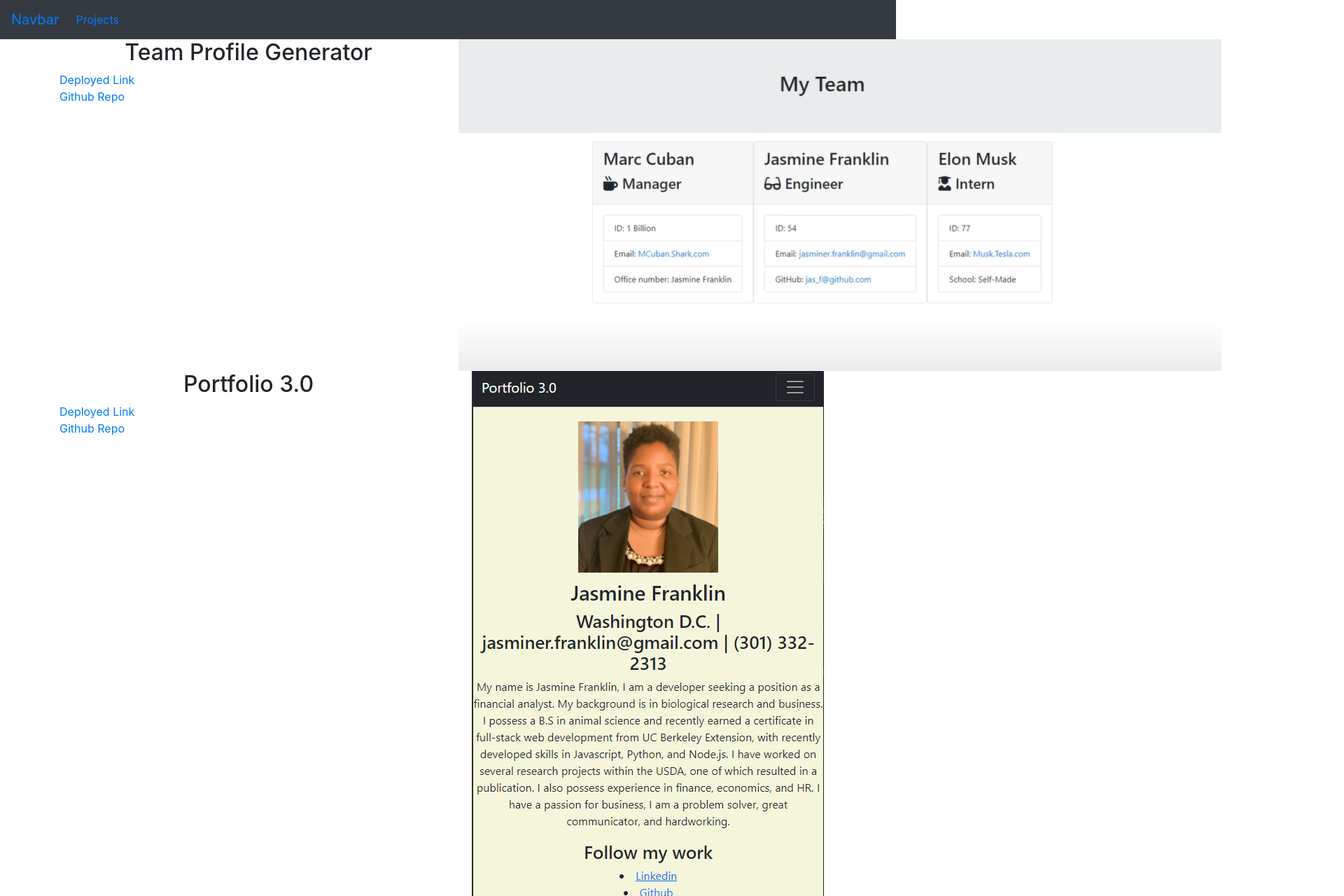
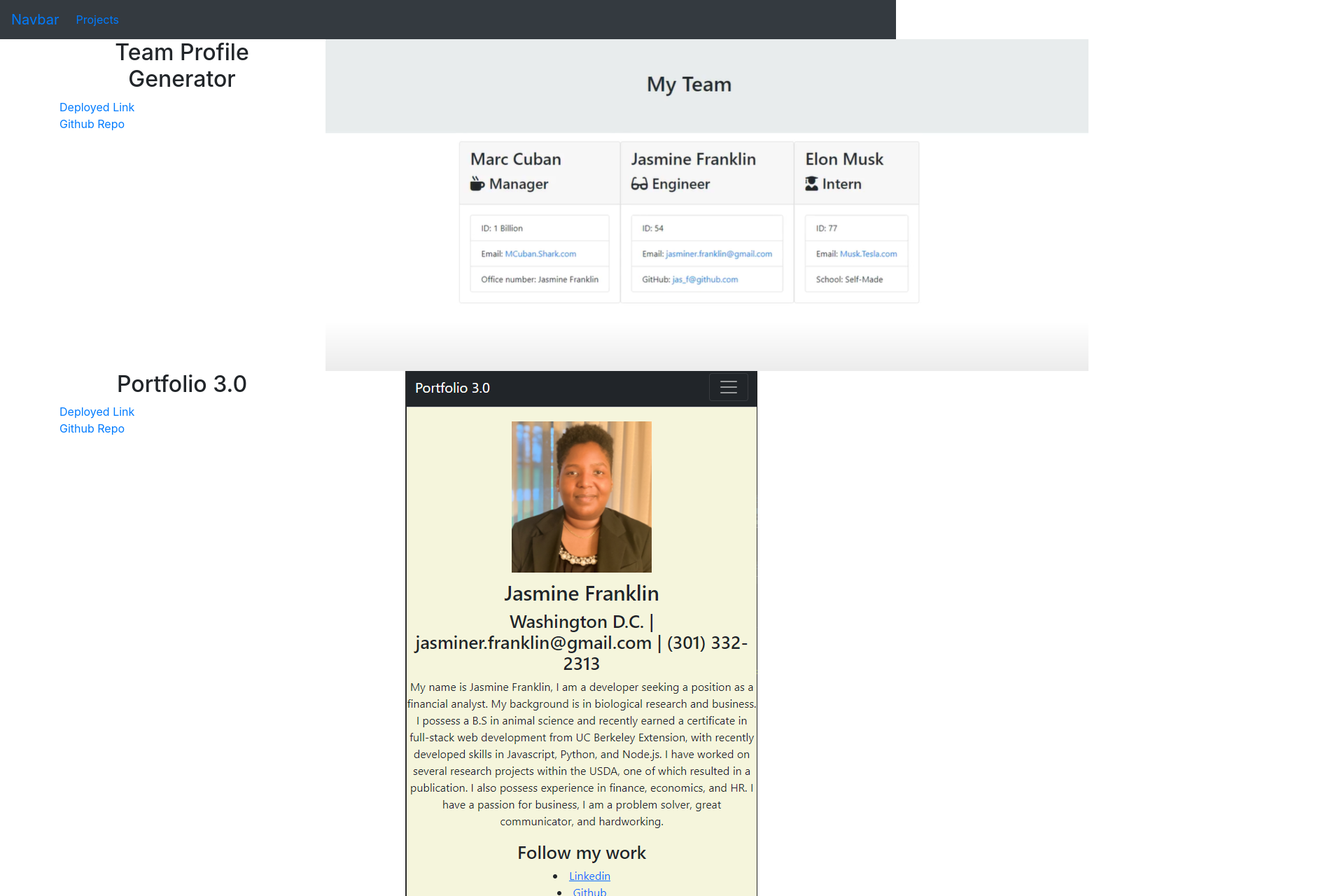
Before and after one commit to Jas-F/portfolio-4.0, a React (Create React App) app: page /projects in a window 1280 px wide. Shown: the top 1280 px of the page at 70% size, 1920 px wide, since content can reach past the window. Built offline with nearby package versions, Linux system fonts and the light colour scheme.

Commit message:
2nd build

```diff
--- a/src/components/projects.js
+++ b/src/components/projects.js
@@ -26,62 +26,62 @@ function Projects() {
   {/* add container displaying personal project  */}
   <Container>
   <Row>
-      <Col sm={6}>
+      <Col sm={4}>
       <h2 className="project-title">Team Profile Generator</h2>
         <a className="media" href="https://jas-f.github.io/team-profile-generator/" target="_blank">Deployed Link</a>
         <a className="media" href="https://github.com/Jas-F/team-profile-generator" target="_blank">Github Repo</a>
       </Col>
-      <Col sm={6}>
+      <Col sm={8}>
         <img className="project-img" src={team} alt='project1'></img>
       </Col>
   </Row>
   <Row>
-      <Col sm={6}>
+      <Col sm={4}>
       <h2 className="project-title">Portfolio 3.0</h2>
         <a className="media" href="https://jas-f.github.io/portfolio-3.0/" target="_blank">Deployed Link</a>
         <a className="media" href="https://github.com/Jas-F/portfolio-3.0" target="_blank">Github Repo</a>
       </Col>
-      <Col sm={6}>
+      <Col sm={8}>
         <img className="project-img" src={portfolioSite} alt='project1'></img>
       </Col>
   </Row>
   <Row>
-      <Col sm={6}>
+      <Col sm={4}>
       <h2 className="project-title">Responsive Portfolio</h2>
         <a className="media" href="https://jas-f.github.io/responsive-portfolio/" target="_blank">Deployed Link</a>
         <a className="media" href="https://github.com/Jas-F/responsive-portfolio" target="_blank">Github Repo</a>
       </Col>
-      <Col sm={6}>
+      <Col sm={8}>
         <img className="project-img" src={resp} alt='project1'></img>
       </Col>
   </Row>
   <Row>
-      <Col sm={6}>
+      <Col sm={4}>
       <h2 className="project-title">Password Generator</h2>
         <a className="media" href="https://jas-f.github.io/team-profile-generator/" target="_blank">Deployed Link</a>
         <a className="media" href="https://github.com/Jas-F/team-profile-generator" target="_blank">Github Repo</a>
       </Col>
-      <Col sm={6}>
+      <Col sm={8}>
         <img className="project-img" src={generator} alt='project1'></img>
       </Col>
   </Row>
   <Row>
-      <Col sm={6}>
+      <Col sm={4}>
       <h2 className="project-title">My Book List</h2>
         <a className="media" href="https://my-book-list1.herokuapp.com/" target="_blank">Deployed Link</a>
         <a className="media" href="https://github.com/Jas-F/my-book-list" target="_blank">Github Repo</a>
       </Col>
-      <Col sm={6}>
+      <Col sm={8}>
         <img className="project-img" src={book} alt='project1'></img>
       </Col>
   </Row>
   <Row>
-      <Col sm={6}>
+      <Col sm={4}>
       <h2 className="project-title">Third Party Scheduler</h2>
         <a className="media" href="https://jas-f.github.io/third-party-api-scheduler/" target="_blank">Deployed Link</a>
         <a className="media" href="https://github.com/Jas-F/third-party-api-scheduler" target="_blank">Github Repo</a>
       </Col>
-      <Col sm={6}>
+      <Col sm={8}>
         <img className="project-img" src={live} alt='project1'></img>
       </Col>
   </Row>
```
Also changed, not shown: 17 other files (tests, documents, lock files or other folders).
